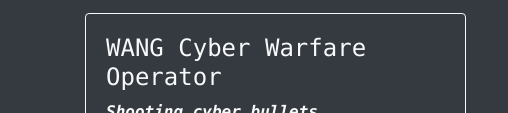
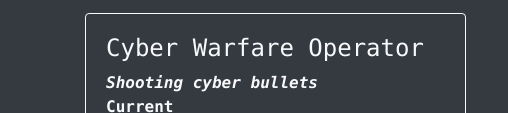
Before and after one commit to GitStux/GitStux.github.io, a plain HTML site: page index.html in a window 1280 px wide. Shown: the part 839-952 px from the top of the page, 0-508 px from the left. Drawn offline with nearby package versions, Linux system fonts and the light colour scheme.

Commit message:
changed cwo

```diff
--- a/index.html
+++ b/index.html
@@ -77,7 +77,7 @@
                 <div class="card mt-3 bg-dark border-light">
                     <div class="card-body">
 
-                        <h4 class="text-light">WANG Cyber Warfare Operator</h4>
+                        <h4 class="text-light">Cyber Warfare Operator</h4>
                         <em><strong class="text-light">Shooting cyber bullets</strong></em>
                         <div><strong class="text-light">Current</strong></div>
                         <ul class="list-group list-group-flush">
```
